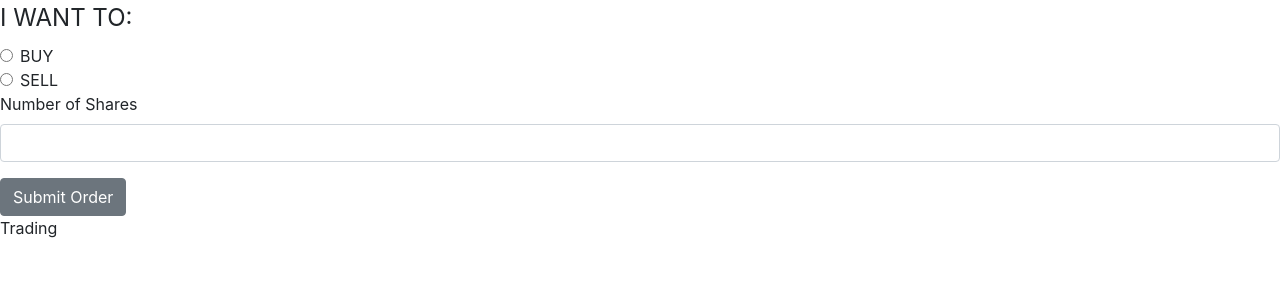
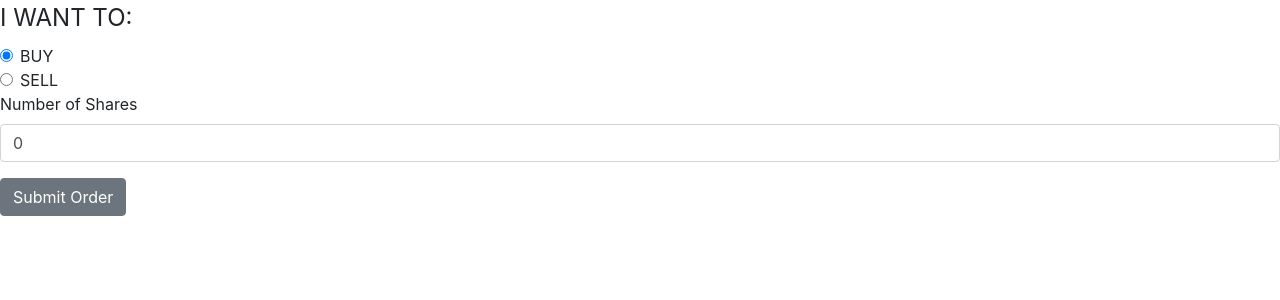
Before and after one commit to lmcneel/stalks, a React (Create React App) app in the folder client/: page /trading in a window 1280 px wide. Shown: the top 300 px of the page. Built offline with nearby package versions, Linux system fonts and the light colour scheme.

Commit message:
Updated routes and transaction form

```diff
--- a/client/src/components/TradingCenter/TradingCenter.js
+++ b/client/src/components/TradingCenter/TradingCenter.js
@@ -13,7 +13,8 @@ class Transaction extends Component {
             price: 0,
             shares: 0,
             response: '',
-            user_id: 'XXXX'
+            user_id: 'XXXX',
+            transaction: 'buy',
         }
     }
 
@@ -35,13 +36,12 @@ class Transaction extends Component {
             this.setState({ price: res.body.quote.latestPrice });
             if (this.state.ticker && this.state.price && this.state.shares) {
                 API.buyShares({
-                    transaction_id: Date.now(),
-                    date: `${today.getFullYear()}-${today.getMonth()}-${today.getDate()}`,
+                    user_id: this.state.user_id,
                     type: 'buy',
                     ticker: this.state.ticker,
                     sharePrice: this.state.price,
                     shares: this.state.shares
-                }, this.state.user_id)
+                })
                     .then(res => {
                         this.setState({
                             ticker: '',
@@ -65,13 +65,12 @@ class Transaction extends Component {
             this.setState({ price: res.body.quote.latestPrice });
             if (this.state.ticker && this.state.price && this.state.shares) {
                 API.sellShares({
-                    transaction_id: Date.now(),
-                    date: `${today.getFullYear()}-${today.getMonth()}-${today.getDate()}`,
+                    user_id: this.state.user_id,
                     type: 'sell',
                     ticker: this.state.ticker,
                     sharePrice: this.state.price,
                     shares: this.state.shares
-                }, this.state.user_id)
+                })
                     .then(res => {
                         this.setState({
                             ticker: '',
@@ -92,19 +91,35 @@ class Transaction extends Component {
                 <legend>I WANT TO:</legend>
                 <FormGroup check>
                     <Label check>
-                        <Input type="radio" name="radio1" />{' '}
+                        <Input
+                            type='radio'
+                            name='transaction'
+                            value='buy'
+                            checked={this.state.transaction === 'buy'}
+                            onChange={this.handleInputChange}
+                        />{' '}
                         BUY
                     </Label>
                 </FormGroup>
                 <FormGroup check>
                     <Label check>
-                        <Input type="radio" name="radio1" />{' '}
+                        <Input
+                            type="radio"
+                            name='transaction'
+                            value='sell'
+                            checked={this.state.transaction === 'sell'}
+                            onChange={this.handleInputChange}
+                        />{' '}
                         SELL
                     </Label>
                 </FormGroup>
                 <FormGroup>
                     <Label for="numberOfShares">Number of Shares</Label>
-                    <Input type="text" name="shares" id="numberOfShares" />
+                    <Input
+                        type="text"
+                        name="shares"
+                        value={this.state.shares}
+                        onChange={this.handleInputChange} />
                 </FormGroup>
                 <Button>Submit Order</Button>
             </form>
--- a/client/src/pages/Trading.js
+++ b/client/src/pages/Trading.js
@@ -1,4 +1,4 @@
-import React, {Component} from 'react';
+import React, { Component } from 'react';
 import TradingCenter from '../components/TradingCenter';
 
 /**
@@ -11,7 +11,6 @@ class Trading extends Component {
         return (
             <div>
                 <TradingCenter />
-                Trading
             </div>
         );
     }
--- a/client/src/utils/API.js
+++ b/client/src/utils/API.js
@@ -4,11 +4,11 @@ import axios from 'axios';
 
 export default {
 
-    buyShares: function(buyData, userId) {
-        return axios.post(`/api/trading/buy/${userId}`, buyData);
+    buyShares: function(buyData) {
+        return axios.post(`/api/trading/buy/`, buyData);
     },
     sellShares: function(sellData, userId) {
-        return axios.post(`/api/trading/sell/${userId}`, sellData);
+        return axios.post(`/api/trading/sell/`, sellData);
     },
     findQuotes: function(symbol) {
         return axios.get('/api/trading/quote', symbol);
```
Also changed, not shown: 2 other files (tests, documents, lock files or other folders).
